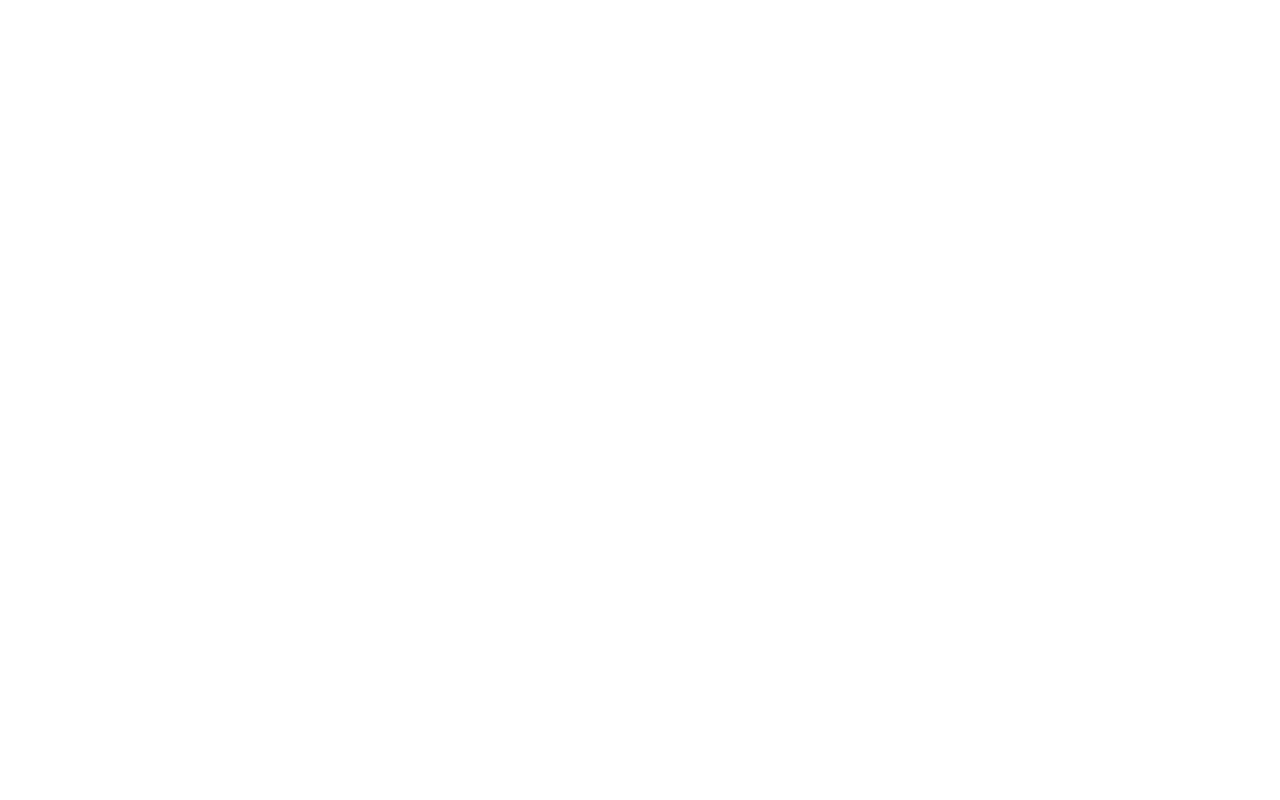
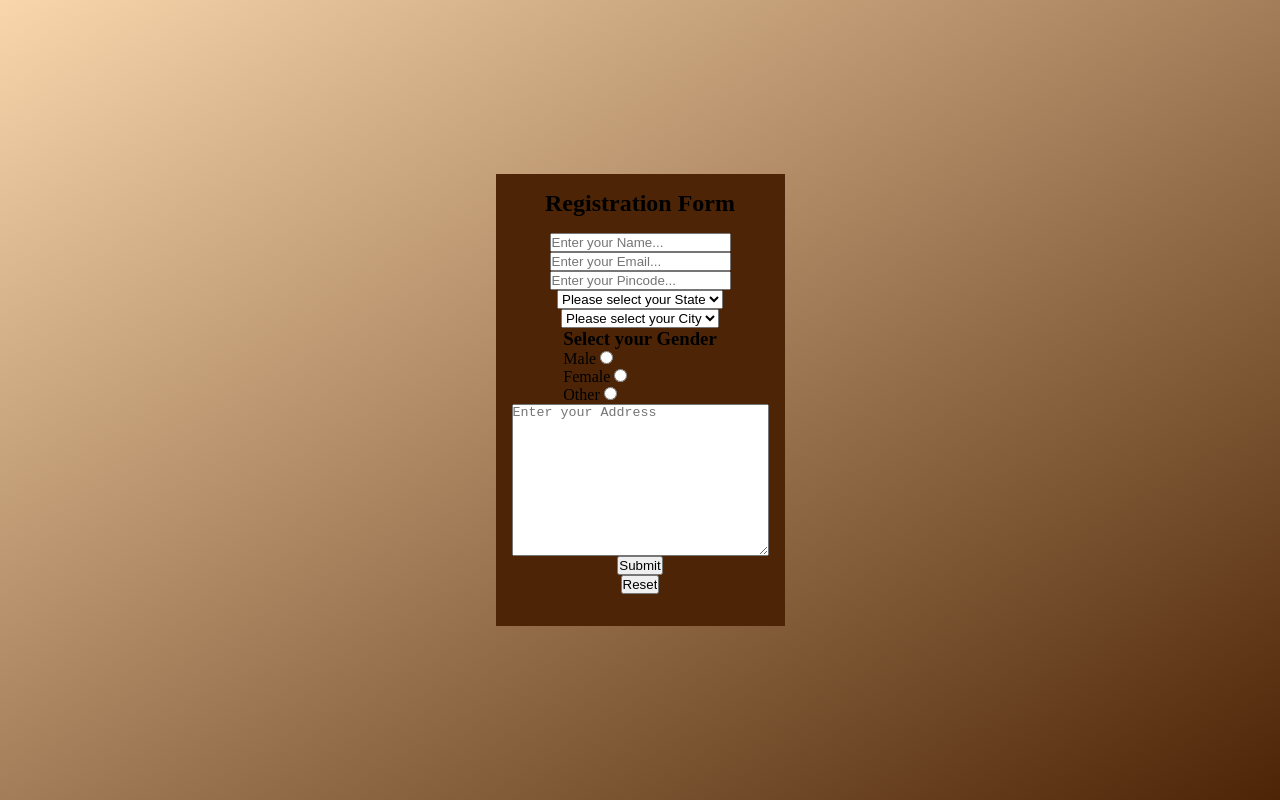
Before and after one commit to Manaquib/manaquib.github.io, a plain HTML site: page lab6/index.html in a window 1280 px wide. Drawn offline with Linux system fonts and the light colour scheme.

Commit message:
commit 6

```diff
--- a/lab6/index.html
+++ b/lab6/index.html
@@ -7,6 +7,51 @@
 </head>
 
 <body>
+    <div class="myForm">
+        <h2>Registration Form</h2>
+        <form action="">
+            <input type="text" name="" placeholder="Enter your Name..." class="formInputs name" required>
+            <input type="email" name="" placeholder="Enter your Email..." class="formInputs email" required>
+            <input type="number" name="" placeholder="Enter your Pincode..." class="formInputs pin" required>
+            <select name="" class="formInputs state" required>
+                <option >Please select your State</option>
+                <option >Andra Pradesh</option>
+                <option >Arunachal Pradesh</option>
+                <option >Bihar</option>
+                <option >Himachal Pradesh</option>
+                <option >Madhya Pradesh</option>
+                <option >Maharashtra</option>
+                <option >Uttar Pradesh</option>
+            </select>
+            <select name="" class="formInputs city" required>
+                <option >Please select your City</option>
+                <option >Indore</option>
+                <option >Dewas</option>
+                <option >Barwah</option>
+                <option >Ujjain</option>
+                <option >Ratlam</option>
+                <option >Bhopal</option>
+            </select>
+            <div class="gender">
+                <h3>Select your Gender</h3>
+                <div class="male">
+                    <label>Male</label>
+                    <input type="radio">
+                </div>
+                <div class="female">
+                    <label>Female</label>
+                    <input type="radio">
+                </div>
+                <div class="other">
+                    <label>Other</label>
+                    <input type="radio">
+                </div>
+            </div>
+            <textarea name="" placeholder="Enter your Address" class="formInputs address" cols="30" rows="10"></textarea required>
+            <input type="submit" value="Submit">
+            <input type="reset" value="Reset">
+        </form>
+    </div>
 
     <script src="script.js"></script>
 </body>
--- a/lab6/style.css
+++ b/lab6/style.css
@@ -0,0 +1,40 @@
+* {
+    margin: 0;
+    padding: 0;
+    box-sizing: border-box;
+}
+
+input[type=number]::-webkit-outer-spin-button,
+input[type=number]::-webkit-inner-spin-button {
+    -webkit-appearance: none;
+}
+
+body {
+    width: 100vw;
+    height: 100vh;
+    background-image: linear-gradient(to right bottom, #f9d6ac, #4d2506);
+    background-repeat: no-repeat;
+    background-attachment: fixed;
+    display: flex;
+    flex-direction: column;
+    align-items: center;
+    justify-content: center;
+    position: relative;
+}
+
+.myForm {
+    display: flex;
+    flex-direction: column;
+    justify-content: center;
+    align-items: center;
+    background-color: #4d2506;
+    padding: 2vh 0;
+}
+
+.myForm form {
+    display: flex;
+    flex-direction: column;
+    justify-content: center;
+    align-items: center;
+    padding: 2vh;
+}
```
